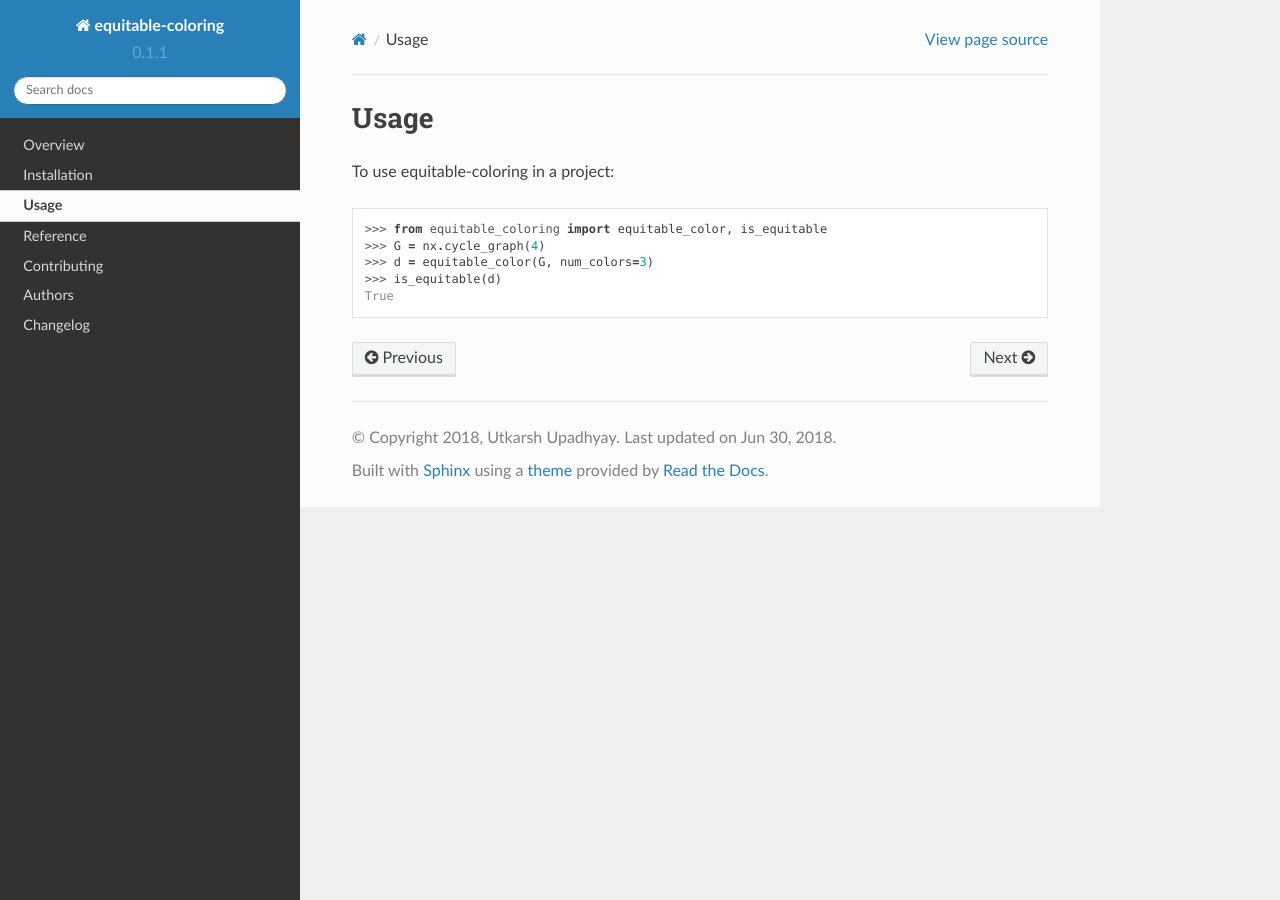
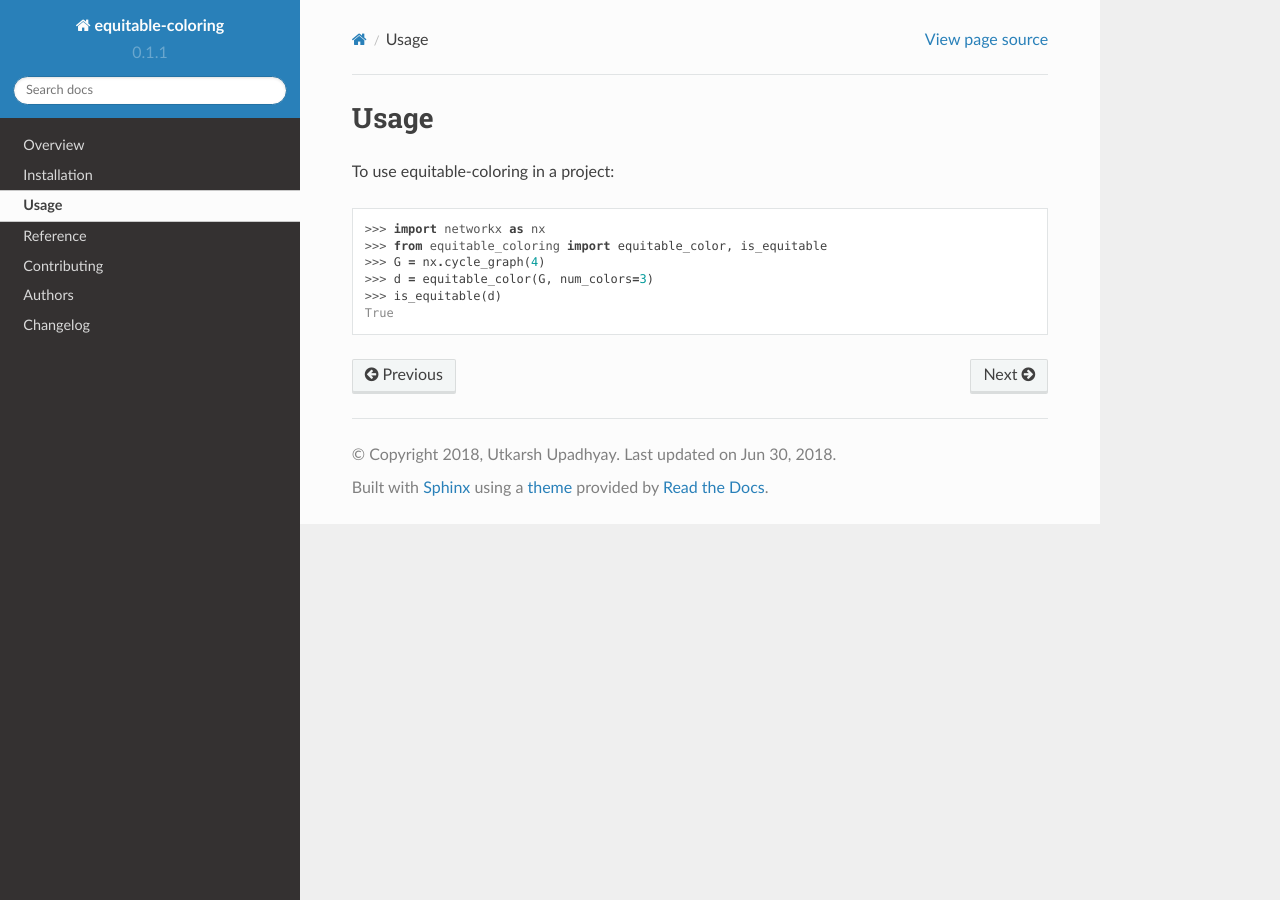
Before and after one commit to musically-ut/equitable-coloring, a Sphinx documentation site: the page built from docs/usage.rst, in a window 1280 px wide. Built offline with Sphinx 7.4.7 and the Read the Docs theme 2.0.0, drawn with Linux system fonts in a browser that asks for light colours.

Commit message:
Update Usage instructions.

```diff
--- a/docs/usage.rst
+++ b/docs/usage.rst
@@ -4,6 +4,7 @@ Usage
 
 To use equitable-coloring in a project::
 
+        >>> import networkx as nx
         >>> from equitable_coloring import equitable_color, is_equitable
         >>> G = nx.cycle_graph(4)
         >>> d = equitable_color(G, num_colors=3)
```
